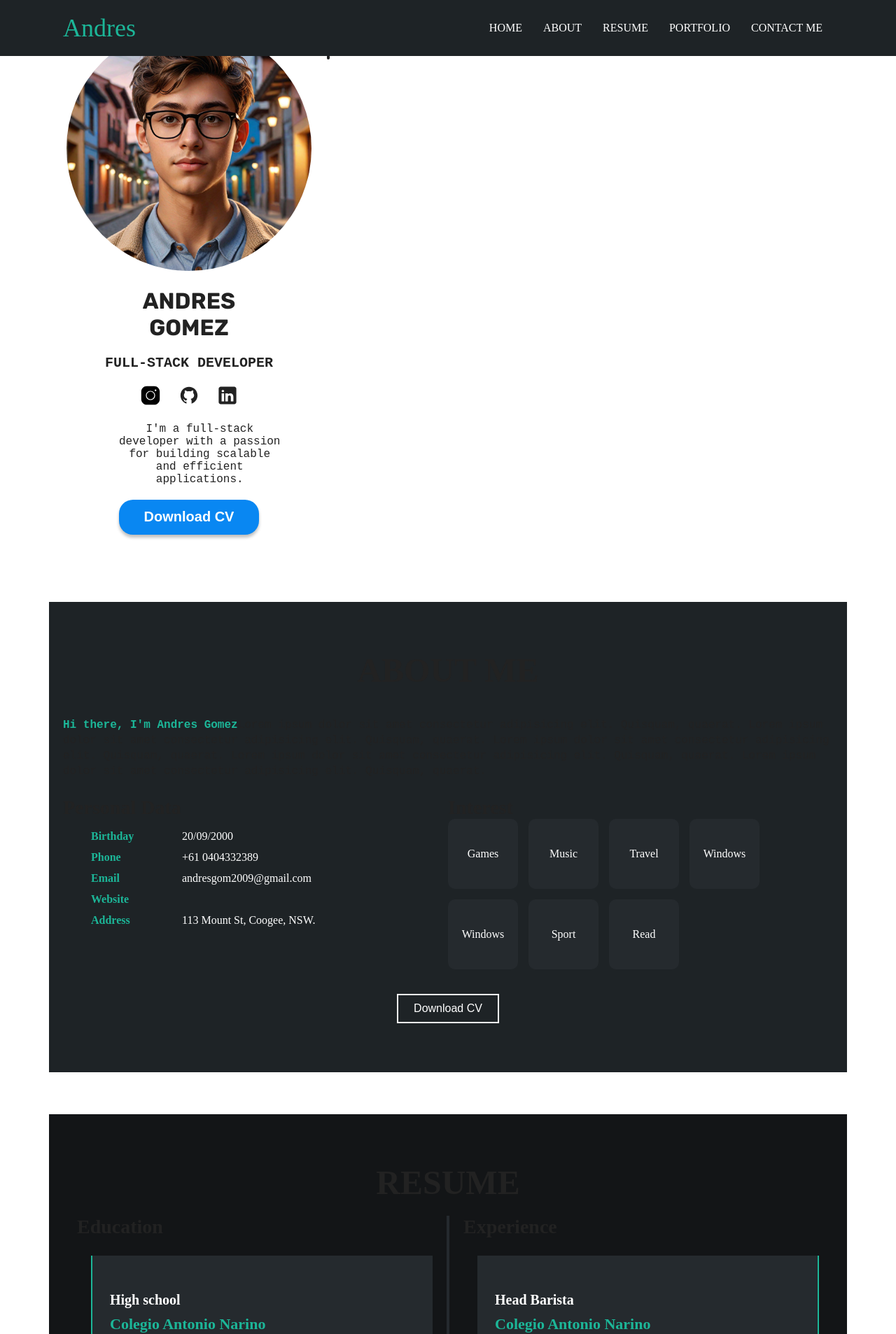
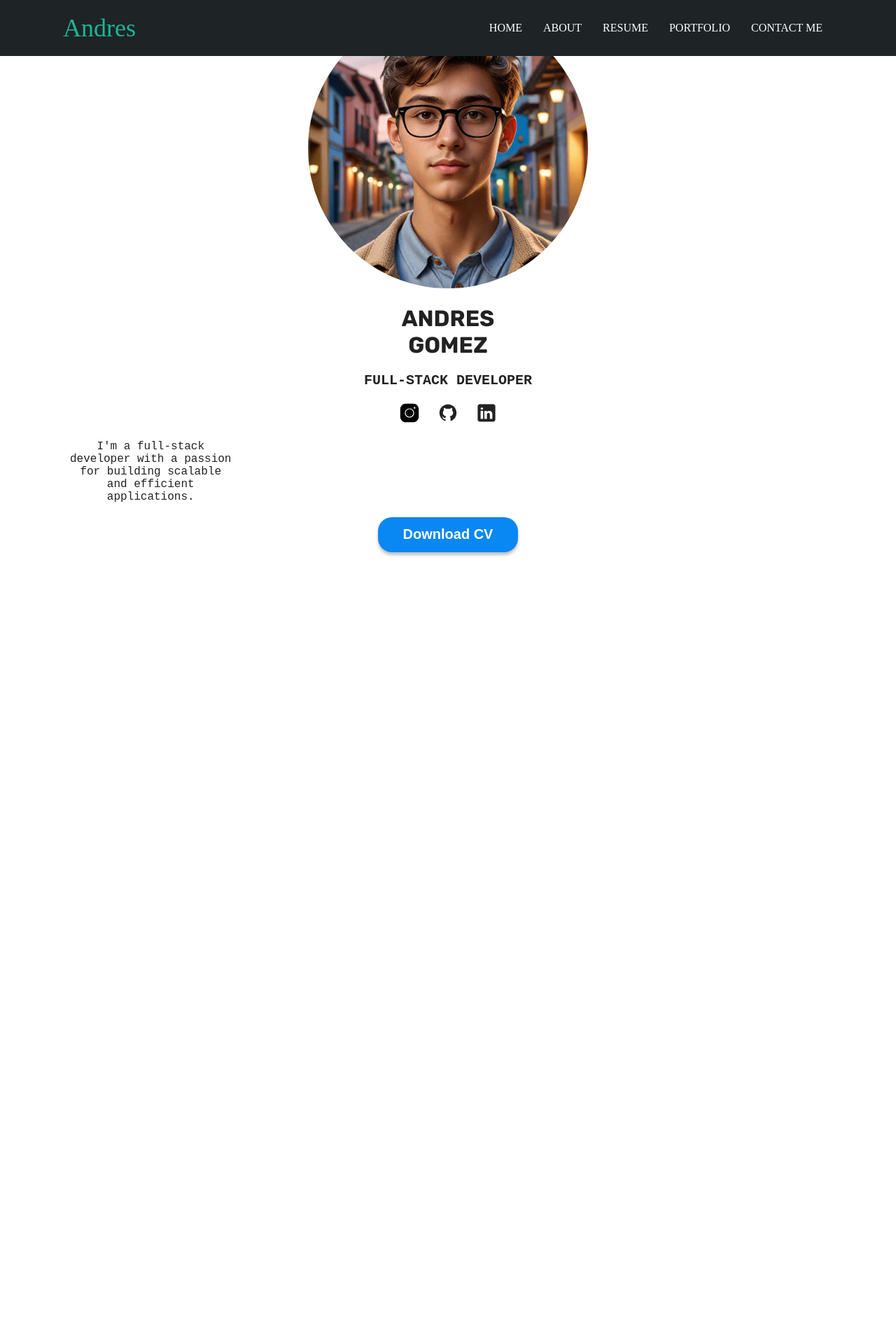
Before and after one commit to ANDRESGOM77/React-Porfolio, a React (Vite) app: page / in a window 1280 px wide. Shown: the top 1906 px of the page at 70% size. After the commit the page ends 860 px from the top, so only its background shows below. Built offline with nearby package versions, Linux system fonts and the light colour scheme.

Commit message:
fixing routes

```diff
--- a/package.json
+++ b/package.json
@@ -12,7 +12,8 @@
   "dependencies": {
     "react": "^18.3.1",
     "react-dom": "^18.3.1",
-    "react-icons": "^5.2.1"
+    "react-icons": "^5.2.1",
+    "react-router-dom": "^6.25.1"
   },
   "devDependencies": {
     "@types/react": "^18.3.3",
--- a/src/App.css
+++ b/src/App.css
@@ -20,8 +20,6 @@
 
 body {
   background-color: var(--background-color);
-  display: flex;
-  justify-content: center;
   margin: 0 auto 60px;
 }
 
--- a/src/App.jsx
+++ b/src/App.jsx
@@ -1,20 +1,26 @@
 import "./App.css";
 import { AboutMe } from "./components/AboutMe/AboutMe";
 import ContactMe from "./components/ContactMe/ContactMe";
+import Footer from "./components/Footer/Footer";
 import Hero from "./components/Hero/Hero";
 import { Navbar } from "./components/Navbar/Navbar";
 import Projects from "./components/Projects/Projects";
 import { Resume } from "./components/Resume/Resume";
+import {Routes, Route } from "react-router-dom"
 
 function App() {
   return (
     <>
       <Navbar />
-      <Hero />
-      <AboutMe />
-      <Resume />
-      <Projects />
-      <ContactMe />
+      <Routes>
+        <Route path="/" element={<Hero />} />
+        <Route path="/AboutMe" element={<AboutMe />} />
+        <Route path="/Resume" element={<Resume />} />
+        <Route path="/Projects" element={<Projects />} />
+        <Route path="/ContactMe" element={<ContactMe />} />
+      </Routes>
+
+      {/* <Footer/> */}
     </>
   );
 }
--- a/src/components/Footer/Footer.jsx
+++ b/src/components/Footer/Footer.jsx
@@ -1,14 +1,34 @@
-import React from 'react';
-import styles from './Footer.module.css';
+import React from "react";
+import styles from "./Footer.module.css";
+import instaLight from "../../assets/instagram-dark.svg";
+import instaDark from "../../assets/instagram-light.svg";
+import githubLight from "../../assets/github-light.svg";
+import githubDark from "../../assets/github-dark.svg";
+import linkedinLight from "../../assets/linkedin-light.svg";
+import linkedinDark from "../../assets/linkedin-dark.svg";
 
 function Footer() {
+  const { theme } = useTheme();
+
+  const instagramIcon = theme === "light" ? instaLight : instaDark;
+  const githubIcon = theme === "light" ? githubLight : githubDark;
+  const linkedinIcon = theme === "light" ? linkedinLight : linkedinDark;
+
   return (
     <footer className={styles.footer}>
-      <a href="#" className={styles.up}>
-
-      </a>
       <div className={styles.socials}>
-
+        <a href="https://www.instagram.com/andres_gomez77/" target="_blank">
+          <img src={instagramIcon} alt="Instagram" />
+        </a>
+        <a href="https://github.com/ANDRESGOM77" target="_blank">
+          <img src={githubIcon} alt="GitHub" />
+        </a>
+        <a
+          href="https://www.linkedin.com/in/andres-julian-gomez-suarez/"
+          target="_blank"
+        >
+          <img src={linkedinIcon} alt="LinkedIn" />
+        </a>
       </div>
     </footer>
   );
--- a/src/components/Hero/Hero.module.css
+++ b/src/components/Hero/Hero.module.css
@@ -4,13 +4,13 @@
     justify-content: center;
     gap: 20px;
     text-align: center;
-    width: 400px;
+    width: 100%;
     height: 100dvh;
     min-height: 500px;
     justify-items: center;
 
     .hero {
-        max-width: 350px;
+        max-width: 400px;
         border-radius: 50%;
     }
 
--- a/src/components/Navbar/Navbar.jsx
+++ b/src/components/Navbar/Navbar.jsx
@@ -1,5 +1,5 @@
-import React from 'react'
-import styles from './Navbar.module.css'
+import React from "react";
+import styles from "./Navbar.module.css";
 
 export const Navbar = () => {
   return (
@@ -8,19 +8,37 @@ export const Navbar = () => {
         <div className={styles.logo}>
           <a href="#">Andres</a>
         </div>
-        <nav id="nav" >
+        <nav id="nav">
           <ul>
-                <li><a href="/" onclick="Select()">HOME</a></li>
-                <li><a href="#aboutMe" onclick="Select()">ABOUT </a></li>
-                <li><a href="#resume" onclick="Select()">RESUME</a></li>
-                <li><a href="#portfolio" onclick="Select()">PORTFOLIO</a></li>
-                <li><a href="#contactMe" onclick="Select()">CONTACT ME</a></li>
+            <li>
+              <a href="/">
+                HOME
+              </a>
+            </li>
+            <li>
+              <a href="/AboutMe">
+                ABOUT
+              </a>
+            </li>
+            <li>
+              <a href="/Resume">
+                RESUME
+              </a>
+            </li>
+            <li>
+              <a href="/Projects">
+                PORTFOLIO
+              </a>
+            </li>
+            <li>
+              <a href="/ContactMe">
+                CONTACT ME
+              </a>
+            </li>
           </ul>
         </nav>
-        <div className={styles.navResponsive} onclick="ShowHideMenu()">
-
-        </div>
+        <div className={styles.navResponsive} onclick="ShowHideMenu()"></div>
       </section>
     </div>
-  )
-}
+  );
+};
--- a/src/main.jsx
+++ b/src/main.jsx
@@ -3,11 +3,12 @@ import ReactDOM from 'react-dom/client'
 import App from './App.jsx'
 import './index.css'
 import { ThemeProvider } from './common/ThemeContext.jsx'
+import { BrowserRouter } from 'react-router-dom'
 
 ReactDOM.createRoot(document.getElementById('root')).render(
-  <React.StrictMode>
+  <BrowserRouter>
     <ThemeProvider>
       <App />
     </ThemeProvider>
-  </React.StrictMode>,
+  </BrowserRouter>,
 )
```
Also changed, not shown: src/components/Footer/Footer.module.css (indentation only), 1 other file (tests, documents, lock files or other folders). Lines whose indentation alone changed are shown as unchanged.
